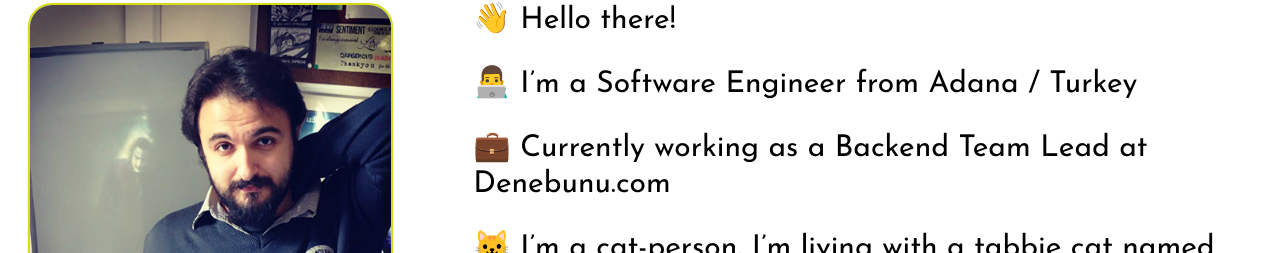
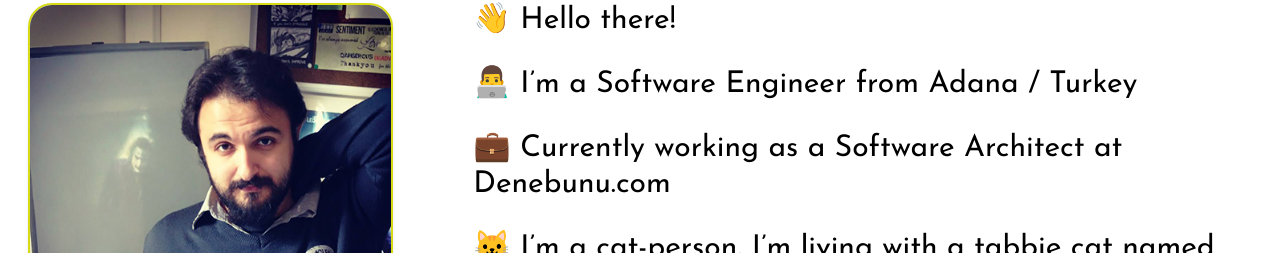
Before and after one commit to dhargan/tunay, a React (Create React App) app: page / in a window 1280 px wide. Shown: the part 198-451 px from the top of the page. Built offline with nearby package versions, Linux system fonts and the light colour scheme.

Commit message:
Change title

```diff
--- a/src/components/About.js
+++ b/src/components/About.js
@@ -32,7 +32,7 @@ const About = () => {
                     👨‍💻 I’m a Software Engineer from Adana / Turkey
                 </p>
                 <p className="mb-7">
-                    💼 Currently working as a Backend Team Lead at{" "}
+                    💼 Currently working as a Software Architect at{" "}
                     <a
                         href="https://denebunu.com/"
                         target="_blank"
```
